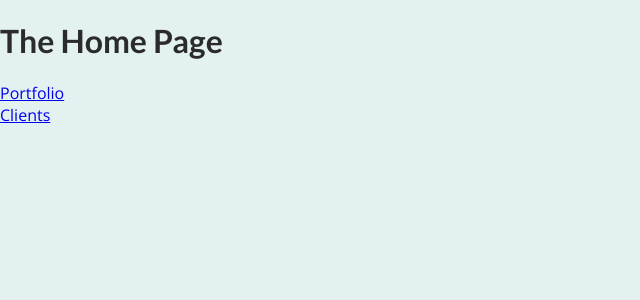
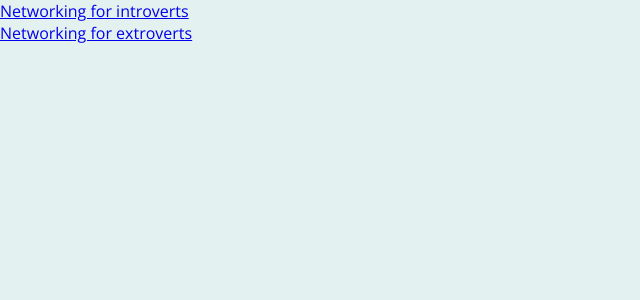
Before and after one commit to Jeongeun-Choi/NextJS-study, a Next.js app: page / in a window 1280 px wide. Shown: the top 300 px of the page, without its empty margins (0-640 px from the left). Built offline with nearby package versions, Linux system fonts and the light colour scheme.

Commit message:
add: 실습 - 라우팅 추가 및 더미 데이터 추가

```diff
--- /dev/null
+++ b/dummy-data.js
@@ -0,0 +1,57 @@
+const DUMMY_EVENTS = [
+  {
+    id: 'e1',
+    title: 'Programming for everyone',
+    description:
+      'Everyone can learn to code! Yes, everyone! In this live event, we are going to go through all the key basics and get you started with programming as well.',
+    location: 'Somestreet 25, 12345 San Somewhereo',
+    date: '2021-05-12',
+    image: 'images/coding-event.jpg',
+    isFeatured: false
+  },
+  {
+    id: 'e2',
+    title: 'Networking for introverts',
+    description:
+      "We know: Networking is no fun if you are an introvert person. That's why we came up with this event - it'll be so much easier. Promised!",
+    location: 'New Wall Street 5, 98765 New Work',
+    date: '2021-05-30',
+    image: 'images/introvert-event.jpg',
+    isFeatured: true
+  },
+  {
+    id: 'e3',
+    title: 'Networking for extroverts',
+    description:
+      'You probably need no help with networking in general. But focusing your energy correctly - that is something where most people can improve.',
+    location: 'My Street 12, 10115 Broke City',
+    date: '2022-04-10',
+    image: 'images/extrovert-event.jpg',
+    isFeatured: true
+  }
+];
+
+export function getFeaturedEvents() {
+  return DUMMY_EVENTS.filter(event => event.isFeatured);
+}
+
+export function getAllEvents() {
+  return DUMMY_EVENTS;
+}
+
+export function getFilteredEvents(dateFilter) {
+  const { year, month } = dateFilter;
+
+  let filteredEvents = DUMMY_EVENTS.filter(event => {
+    const eventDate = new Date(event.date);
+    return (
+      eventDate.getFullYear() === year && eventDate.getMonth() === month - 1
+    );
+  });
+
+  return filteredEvents;
+}
+
+export function getEventById(id) {
+  return DUMMY_EVENTS.find(event => event.id === id);
+}
--- a/pages/index.tsx
+++ b/pages/index.tsx
@@ -1,16 +1,29 @@
 import Link from 'next/link';
+import { useEffect, useCallback, useState } from 'react';
+import { getFeaturedEvents } from '../dummy-data';
+import { FeaturedEvent } from './types';
 
 function HomePage() {
+  const [featuredEvents, setFeaturedEvents] = useState<FeaturedEvent[]>([]);
+
+  const getEvents = useCallback(() => {
+    const featuredList = getFeaturedEvents();
+
+    setFeaturedEvents(featuredList);
+  }, []);
+
+  useEffect(() => {
+    getEvents();
+  }, []);
+
   return (
     <div>
-      <h1>The Home Page</h1>
       <ul>
-        <li>
-          <Link href="/portfolio">Portfolio</Link>
-        </li>
-        <li>
-          <Link href="/clients">Clients</Link>
-        </li>
+        {featuredEvents.map(data => (
+          <li key={data.id}>
+            <Link href={`/events/${data.id}`}>{data.title}</Link>
+          </li>
+        ))}
       </ul>
     </div>
   );
--- /dev/null
+++ b/pages/types.ts
@@ -0,0 +1,9 @@
+export interface FeaturedEvent {
+  id: string;
+  title: string;
+  description: string;
+  location: string;
+  date: string;
+  image: string;
+  isFeatured: boolean;
+}
```
Also changed, not shown: pages/events/[...date].tsx (added, +35 -0 lines), pages/events/[eventId].tsx (added, +41 -0 lines), pages/events/index.tsx (added, +32 -0 lines).
